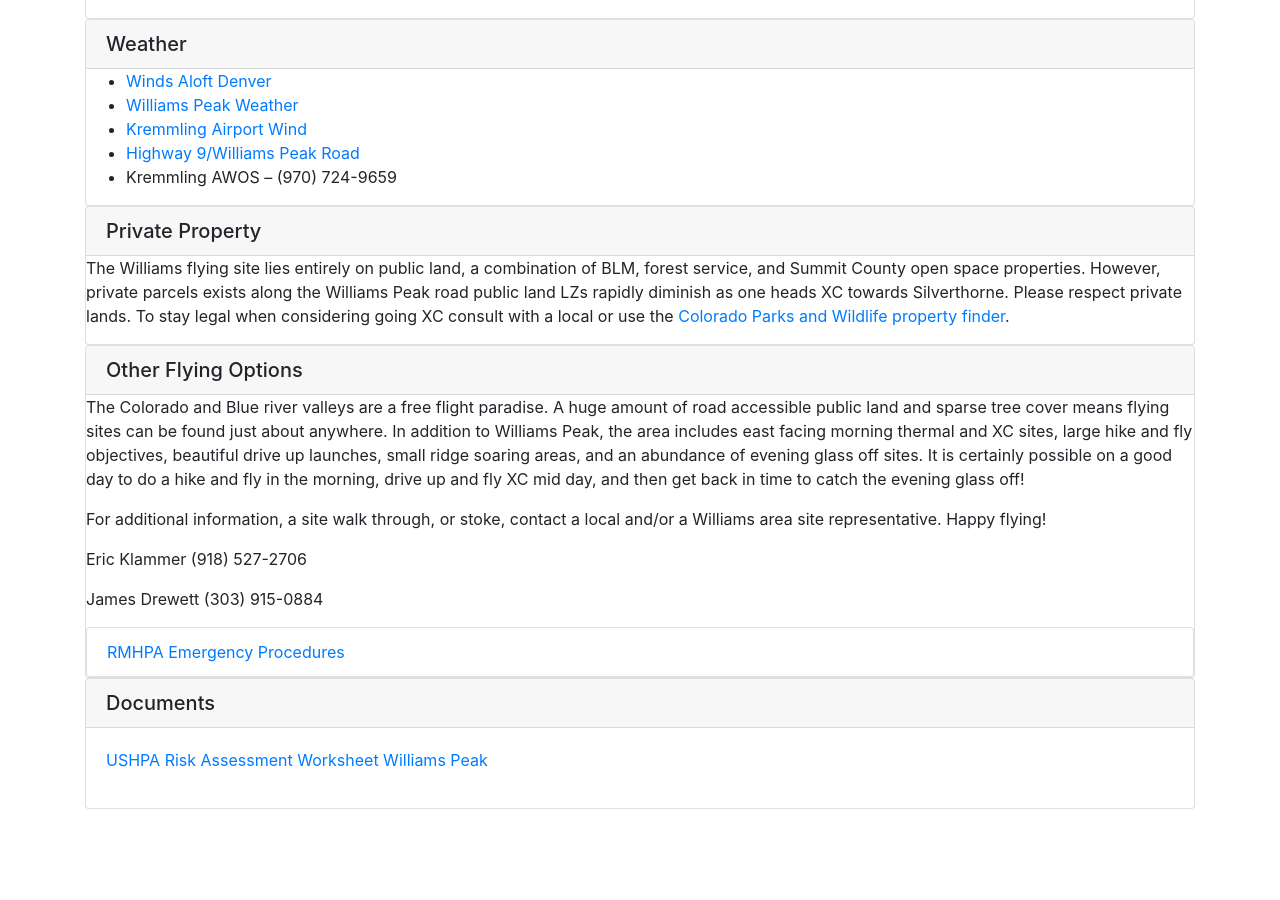
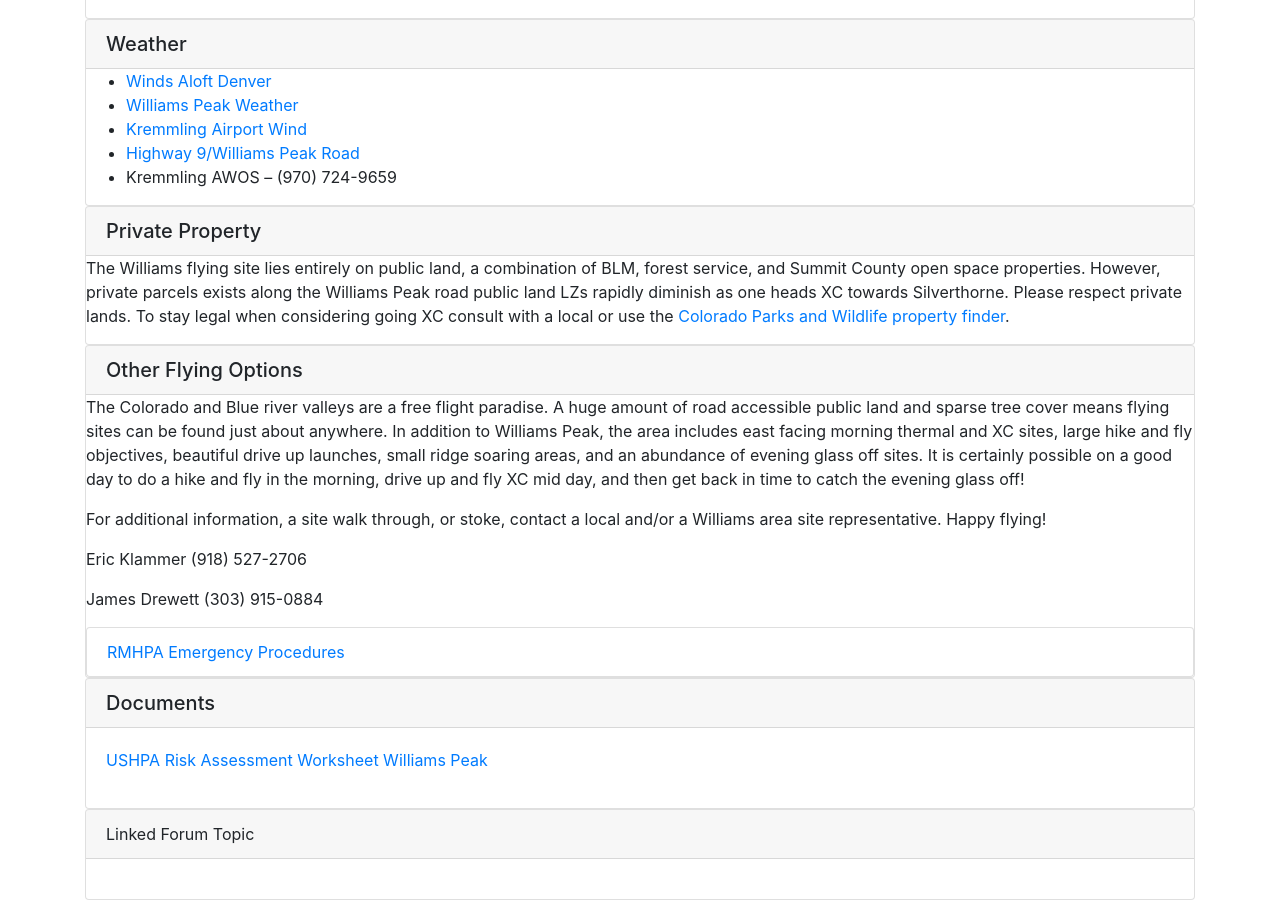
Before and after one commit to rmhpa/rmhpa.github.io, a Jekyll site: the page built from williams-site-guide.html, in a window 1280 px wide and 900 px high, scrolled down 4190 px. Built offline with Jekyll 4.4.1, drawn with Linux system fonts in a browser that asks for light colours; nearby versions of some CDN libraries; a script that is not in the unit is left out; before the commit the page ends 4999 px from its top, so only the background shows below that.

Commit message:
discourse integration

```diff
--- a/williams-site-guide.html
+++ b/williams-site-guide.html
@@ -3,6 +3,8 @@
 title: Williams Peak
 permalink: /williams-site-guide/
 ---
+
+
 
 <div class="card">
 <div class="card-header">
@@ -278,3 +280,41 @@
   </p>
   </div>
 </div>
+
+<div class="card"><!-- Forum Link -->
+
+  <div class="card-header">
+    Linked Forum Topic
+  </div>
+
+  <div class="card-body">
+
+
+
+<div id='discourse-comments'></div>
+
+<script type="text/javascript">
+  DiscourseEmbed = { discourseUrl: 'https://forum.rmhpa.org/',
+                     discourseEmbedUrl: 'https://www.rmhpa.org/' };
+
+  (function() {
+    var d = document.createElement('script'); d.type = 'text/javascript'; d.async = true;
+    d.src = DiscourseEmbed.discourseUrl + 'javascripts/embed.js';
+    (document.getElementsByTagName('head')[0] || document.getElementsByTagName('body')[0]).appendChild(d);
+  })();
+</script>
+  </div>
+
+
+<!-- <script type="text/javascript">
+  DiscourseEmbed = { discourseUrl: 'https://forum.rmhpa.org/',
+                     topicId: 5802 };
+
+  (function() {
+    var d = document.createElement('script'); d.type = 'text/javascript'; d.async = true;
+    d.src = DiscourseEmbed.discourseUrl + 'javascripts/embed.js';
+    (document.getElementsByTagName('head')[0] || document.getElementsByTagName('body')[0]).appendChild(d);
+  })();
+</script> -->
+
+</div>
```
